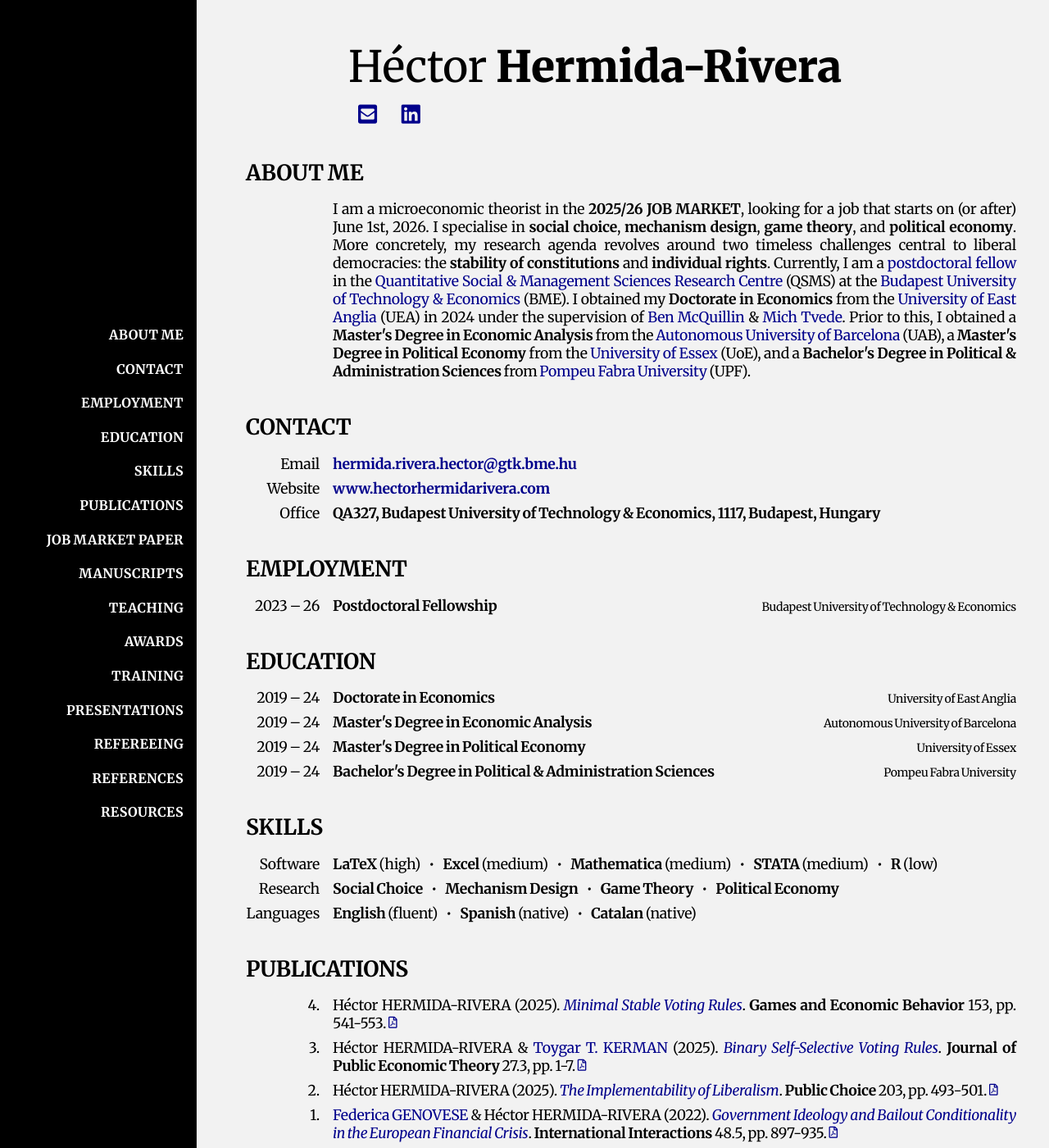
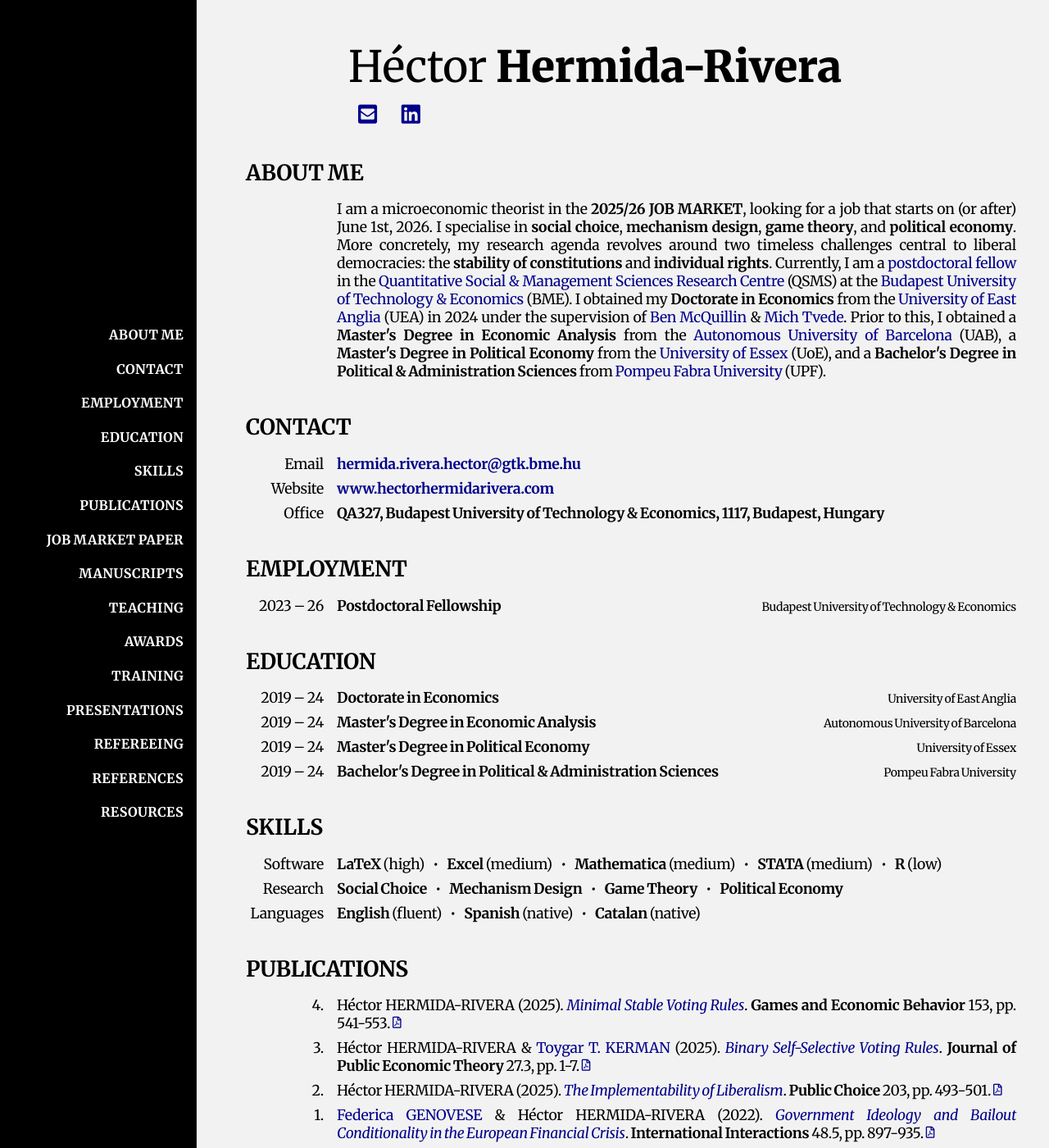
Before and after one commit to HectorHermidaRivera/hectorhermidarivera.github.io, a Jekyll site: the page built from index.md, in a window 1280 px wide and 1400 px high. Shown: the whole window at 82% size. Built offline with Jekyll 4.4.1, drawn with Linux system fonts in a browser that asks for light colours; a style sheet for code colours, icons or effects is not loaded.

Commit message:
Update style.css

```diff
--- a/assets/css/style.css
+++ b/assets/css/style.css
@@ -60,7 +60,7 @@ body {
 /* Two-column layout */
 .two-column {
   display: grid;
-  grid-template-columns: 90px auto;
+  grid-template-columns: 95px auto;
   gap: 8px 16px;
   align-items: start;
   margin-top: 0px;
@@ -107,7 +107,7 @@ body {
 
 .two-column-2rows {
   display: grid;
-  grid-template-columns: 90px auto;
+  grid-template-columns: 95px auto;
   gap: 8px 16px;
 }
 
@@ -148,7 +148,7 @@ body {
 /* grid for date + right content */
 .two-column-3rows {
   display: grid;
-  grid-template-columns: 90px 1fr;
+  grid-template-columns: 95px 1fr;
   gap: 8px 16px;
   align-items: start;
 }
```
